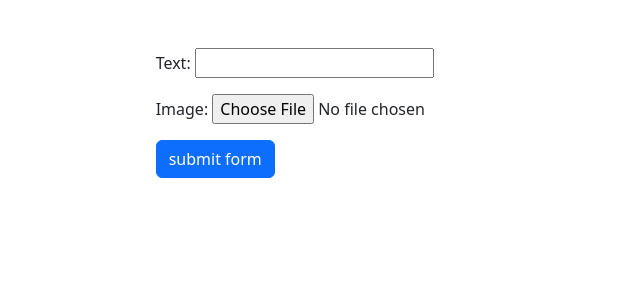
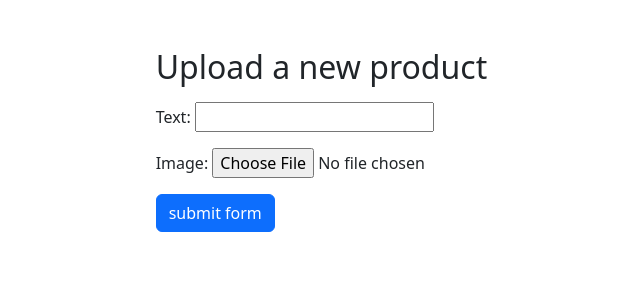
Before and after one commit to ONTI98/Django, a Django app: page /post/ in a window 1280 px wide. Shown: the part 56-356 px from the top of the page, without its empty margins (278-918 px from the left). Run offline with Django 5.2, Linux system fonts and the light colour scheme; some libraries are stand-ins or nearby versions.

Commit message:
update form view

```diff
--- a/templates/new_post.html
+++ b/templates/new_post.html
@@ -1,14 +1,18 @@
 {%extends 'base.html'%} {% block head %}
 <title>Upload a new post</title>
 {% endblock %} {%block body%}
+
 <div class="container m-5">
-    <div class="row justify-content-center">
-        <div class="col d-flex justify-content-center" >
-            <form method="POST" action="" enctype="multipart/form-data">
-              {% csrf_token %} {{ form.as_p }}
-              <div>
-                <button type="submit" class="btn btn-primary " action="">submit form</button>
-              </div>
+    <div class="row ">
+        <div class="col d-flex justify-content-center " >
+            <form method="POST" action="" enctype="multipart/form-data" >
+                <div class="pb-2">
+                    <h2>Upload a new product</h2>
+                    </div>
+                        {% csrf_token %} {{ form.as_p }}
+                    <div>
+                    <button type="submit" class="btn  btn-primary " action="">submit form</button>
+                </div>
             </form>
         </div>
     </div>
```
